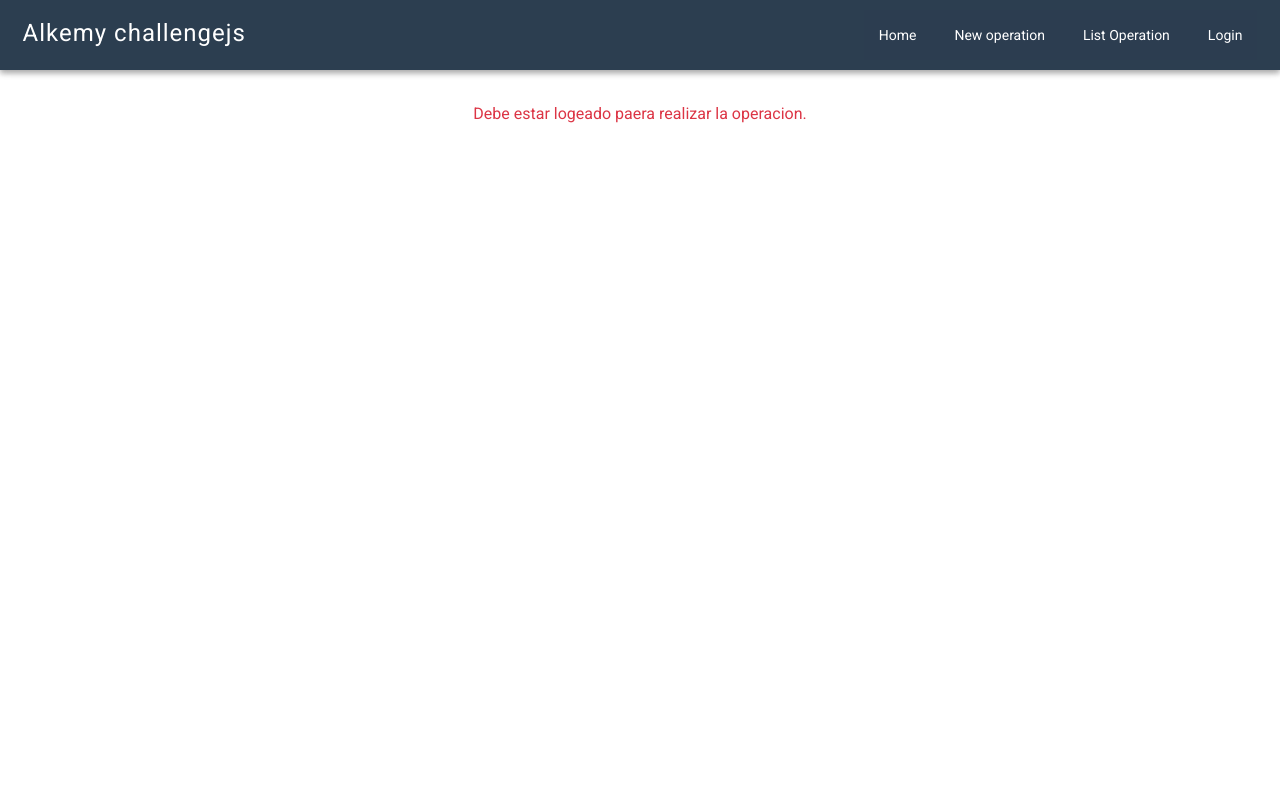
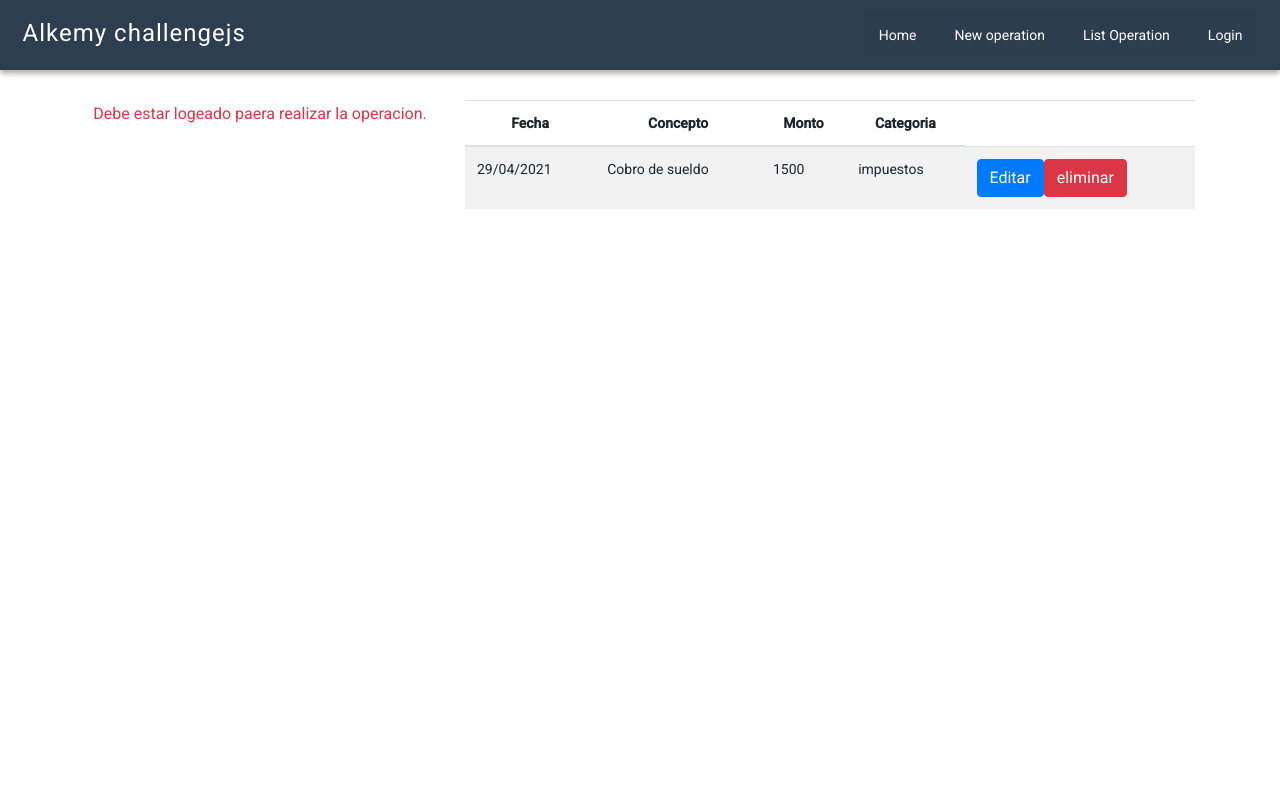
Before and after one commit to claudiocds1987/frontend-challengejs, an Angular app: page /addOperation in a window 1280 px wide. Shown: the top 800 px of the page. Built offline with nearby package versions, Linux system fonts and the light colour scheme.

Commit message:
Agregue tabla a operation-form-component

```diff
--- a/src/app/components/auth/login/login.component.ts
+++ b/src/app/components/auth/login/login.component.ts
@@ -66,7 +66,7 @@ export class LoginComponent implements OnInit {
             window.location.reload();
           });
         },
-        err => console.error('Error login de usuario: ' + err)
+        err => alert('El usuario no existe')
       )
 
     }
--- a/src/app/components/auth/signup/signup.component.ts
+++ b/src/app/components/auth/signup/signup.component.ts
@@ -1,5 +1,6 @@
 import { Component, OnInit } from '@angular/core';
 import { FormBuilder, FormGroup, Validators } from '@angular/forms';
+import { Router } from '@angular/router';
 // model
 import { User } from '../../../models/user';
 
@@ -18,7 +19,8 @@ export class SignupComponent implements OnInit {
 
   constructor(
     private formBuilder: FormBuilder,
-    public authService: AuthService
+    public authService: AuthService,
+    public router: Router
     ) {
     this.buildForm();
   }
@@ -51,8 +53,13 @@ export class SignupComponent implements OnInit {
       this.authService.userSignup(this.user).subscribe(
         res => {
           console.log(res);
+          alert('Usuario registrado exitosamente!')
+          this.router.navigate(['login']).then(() => {
+            // para hacer refresh
+            window.location.reload();
+          });
         },
-        err => console.error('Error al crear el usuario. ' + err)
+        err => alert('Error, no se pudo hacer el registro de usuario')
       )
     }
   }
--- a/src/app/components/operation-form/operation-form.component.html
+++ b/src/app/components/operation-form/operation-form.component.html
@@ -1,3 +1,7 @@
+
+<div class="row">
+
+  <div class="col-sm-4">
     <div *ngIf="userEmail != null || userEmail != undefined else emptyUser" class="card">
       <div class="card-body">
         <div style="background: rgb(197, 253, 67)" class="card-header">
@@ -14,11 +18,11 @@
                   class="form-control"
                   placeholder="Concepto"
                   formControlName="concept"
-                maxlength="25"
+                  maxlength="51"
               >
               <!-- validations -->
               <div *ngIf="conceptField.errors && conceptField.dirty">
-                <span *ngIf="conceptField.hasError('maxlength')"><small class="text-danger">hasta 25 caracteres</small></span>
+                  <span *ngIf="conceptField.hasError('maxlength')"><small class="text-danger">hasta 50 caracteres</small></span>
                   <span *ngIf="conceptField.hasError('required')"><small class="text-danger">Este campo es obligatorio</small></span>
               </div>
             </div>
@@ -104,6 +108,36 @@
         </form>
       </div>
     </div>
+  </div>
+
+  <div class="col-sm-8">
+
+    <table class="table table-striped">
+      <thead>
+        <tr>
+          <th class="text-center">Fecha</th>
+          <th class="text-center">Concepto</th>
+          <th class="text-center">Monto</th>
+          <th class="text-center">Categoria</th>
+          <td></td>
+        </tr>
+      </thead>
+      <tbody>
+        <tr>
+          <td>29/04/2021</td>
+          <td>Cobro de sueldo</td>
+          <td>1500</td>
+          <td>impuestos</td>
+          <td>
+            <button class="btn btn-primary">Editar</button>
+            <button class="btn btn-danger">eliminar</button>
+          </td>
+        </tr>
+      </tbody>
+    </table>
+  </div>
+
+</div>
 
 <ng-template #emptyUser>
   <h3 class="text-center text-danger">
--- a/src/app/components/operation-form/operation-form.component.ts
+++ b/src/app/components/operation-form/operation-form.component.ts
@@ -6,6 +6,10 @@ import { MatSelectChange } from '@angular/material/select';
 
 // model
 import { Operation } from '../../models/operation';
+
+// services
+import { OperationService } from '../../services/operation.service';
+
 
 @Component({
   selector: 'app-operation-form',
@@ -27,6 +31,8 @@ export class OperationFormComponent implements OnInit {
   categories = [
     'comida',
     'viaticos',
+    'otros',
+    'impuestos'
   ]
 
   currentDate = new Date();
@@ -34,7 +40,10 @@ export class OperationFormComponent implements OnInit {
   form: FormGroup;
   userEmail;
 
-  constructor(private formBuilder: FormBuilder) {
+  constructor(
+    private formBuilder: FormBuilder,
+    public operationService: OperationService
+    ) {
     if(localStorage.getItem('user') !== null){
       this.userEmail = localStorage.getItem('user');
     }
@@ -42,12 +51,19 @@ export class OperationFormComponent implements OnInit {
   }
 
   ngOnInit(): void {
+
+
+
   }
+
+  // getAllOperationsByUserAndType(){
+  //   //this.operationService.getAllOperationsByUserAndType(this.userEmail,)
+  // }
 
   private buildForm(){
     // this.formBuilder.group crea un grupo de formControls basados en json
     this.form = this.formBuilder.group({
-      concept: ['', [Validators.required, Validators.maxLength(25)]],
+      concept: ['', [Validators.required, Validators.maxLength(50)]],
       amount:  ['', [Validators.required, Validators.pattern('^[0-9]+$')]],
       type: ['', [Validators.required]],
       category: ['', [Validators.required]],
@@ -93,6 +109,7 @@ export class OperationFormComponent implements OnInit {
     if(this.form.valid){
       this.operation = this.form.value;
       this.operation.userEmail = this.userEmail;
+      console.log('EMAIL: ' + this.operation.userEmail);
       console.log('CONCEPTO: ' + this.operation.concept);
       console.log('MONTO: ' + this.operation.amount);
       console.log('TIPO: ' + this.operation.type);
@@ -102,8 +119,17 @@ export class OperationFormComponent implements OnInit {
       if(this.operation.date > this.currentDate){
         alert('La fecha de operación no puede ser mayor a la fecha actual.');
       }else{
+        console.log('CACA');
         // aca service que haga el insert
-         //this.form.reset();
+        this.operationService.createOperation(this.operation).subscribe(
+          res => {
+            console.log(res);
+            alert('La operación fue guardada!');
+            this.form.reset();
+          },
+          err => alert('Error. No se pudo realizar la operación')
+        );
+
       }
 
     }
--- a/src/app/services/auth.service.ts
+++ b/src/app/services/auth.service.ts
@@ -18,7 +18,6 @@ export class AuthService {
 
   }
 
-
   // login
   userLogin(email: string, password){
     return this.http.post(`${this.SERVER}/api/users/login`, {email, password})
--- a/src/app/services/operation.service.ts
+++ b/src/app/services/operation.service.ts
@@ -1,4 +1,4 @@
-import { Injectable } from '@angular/core';
+import { Injectable, isDevMode } from '@angular/core';
 import { HttpClient } from '@angular/common/http';
 import { Observable } from 'rxjs';
 import { Operation } from '../models/operation';
@@ -8,18 +8,23 @@ import { Operation } from '../models/operation';
 })
 export class OperationService {
 
-  constructor(private http: HttpClient) { }
+  SERVER = 'http://localhost:4000';
 
-  getOperations(): Observable<any>{
-    // const url = 'https://jsonplaceholder.typicode.com/photos';
-    const url ='https://jsonplaceholder.typicode.com/posts/1/comments'
-    return this.http.get(url);
+  constructor(private http: HttpClient) {
+    // toma la url correspondiente dependiendo si estoy en modo desarrollo o produccion
+    if (!isDevMode()) {
+			this.SERVER = 'https://server-challengejs.herokuapp.com';
+		}
+  }
+
+  getAllOperationsByUserAndType(userEmail: string, typeOperation: string): Observable<any>{
+    return this.http.get<Operation[]>(
+      `${this.SERVER}/api/operations/${userEmail}/${typeOperation}`
+    );
   }
 
   createOperation(operation: Operation): Observable<any>{
-    // const url = 'https://jsonplaceholder.typicode.com/photos';
-    const url ='https://jsonplaceholder.typicode.com/posts/1/comments'
-    return this.http.post(url, operation);
+    return this.http.post(`${this.SERVER}/api/operations`, operation);
   }
 
 }
```
Lines whose indentation alone changed are shown as unchanged.
